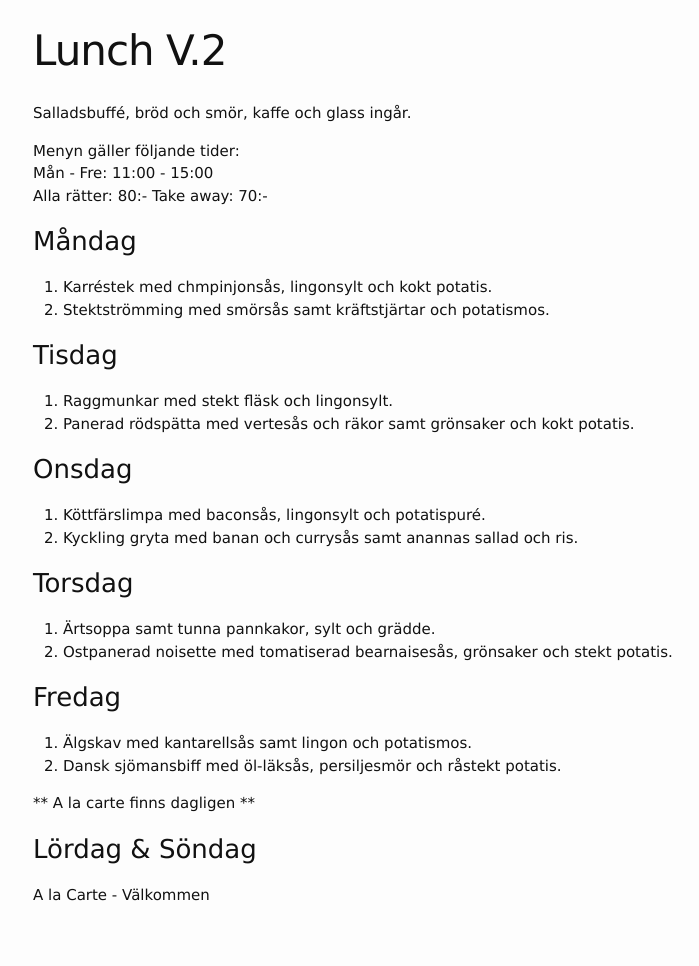
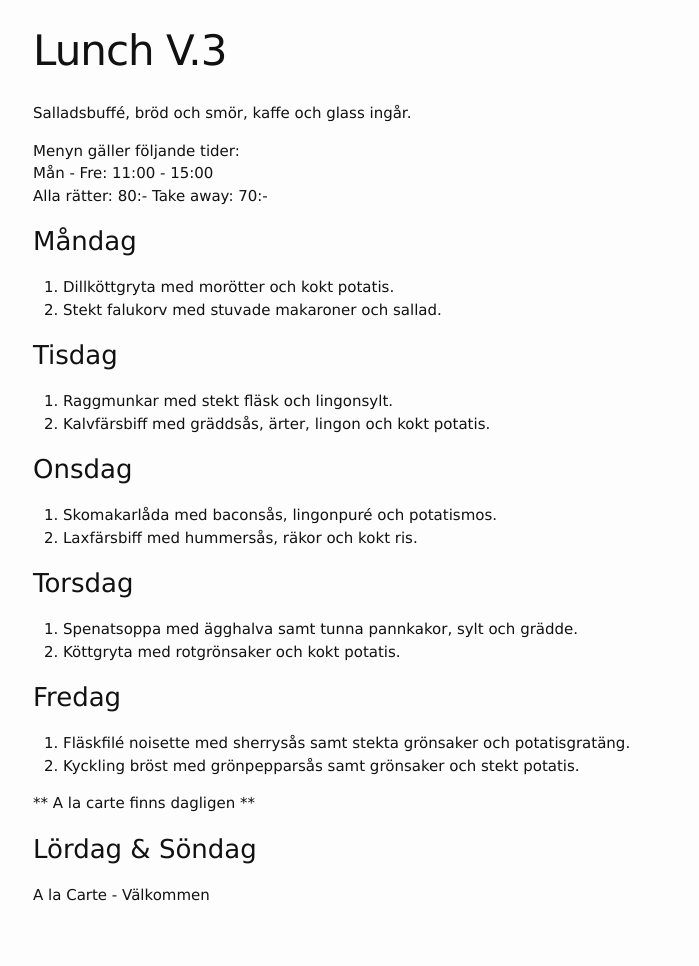
Before and after one commit to FarInn62/farinn62.github.io, a Jekyll site: the page built from lunch.md, in a window 1280 px wide. Shown: the whole page, without its empty margins (237-936 px from the left). Built offline with Jekyll 4.4.1, drawn with Linux system fonts in a browser that asks for light colours.

Commit message:
Update lunch.md

```diff
--- a/lunch.md
+++ b/lunch.md
@@ -1,6 +1,6 @@
 ---
 layout: foodmenu
-title: Lunch V.2
+title: Lunch V.3
 permalink: /lunch/
 published: true
 ---
@@ -12,29 +12,29 @@ Alla rätter: 80:- Take away: 70:-
 
 ### Måndag
 
-1. Karréstek med chmpinjonsås, lingonsylt och kokt potatis.
-2. Stektströmming med smörsås samt kräftstjärtar och potatismos.
+1. Dillköttgryta med morötter och kokt potatis.
+2. Stekt falukorv med stuvade makaroner och sallad.
 
 ### Tisdag
 
 1. Raggmunkar med stekt fläsk och lingonsylt.
-2. Panerad rödspätta med vertesås och räkor samt grönsaker och kokt potatis.
+2. Kalvfärsbiff med gräddsås, ärter, lingon och kokt potatis.
 
 
 ### Onsdag
 
-1. Köttfärslimpa med baconsås, lingonsylt och potatispuré.
-2. Kyckling gryta med banan och currysås samt anannas sallad och ris.
+1. Skomakarlåda med baconsås, lingonpuré och potatismos.
+2. Laxfärsbiff med hummersås, räkor och kokt ris.
 
 ### Torsdag
 
-1. Ärtsoppa samt tunna pannkakor, sylt och grädde.
-2. Ostpanerad noisette med tomatiserad bearnaisesås, grönsaker och stekt potatis.
+1. Spenatsoppa med ägghalva samt tunna pannkakor, sylt och grädde.
+2. Köttgryta med rotgrönsaker och kokt potatis.
 
 ### Fredag
 
-1. Älgskav med kantarellsås samt lingon och potatismos.
-2. Dansk sjömansbiff med öl-läksås, persiljesmör och råstekt potatis.
+1. Fläskfilé noisette med sherrysås samt stekta grönsaker och potatisgratäng.
+2. Kyckling bröst med grönpepparsås samt grönsaker och stekt potatis.
 
 ** A la carte finns dagligen **
 
```
